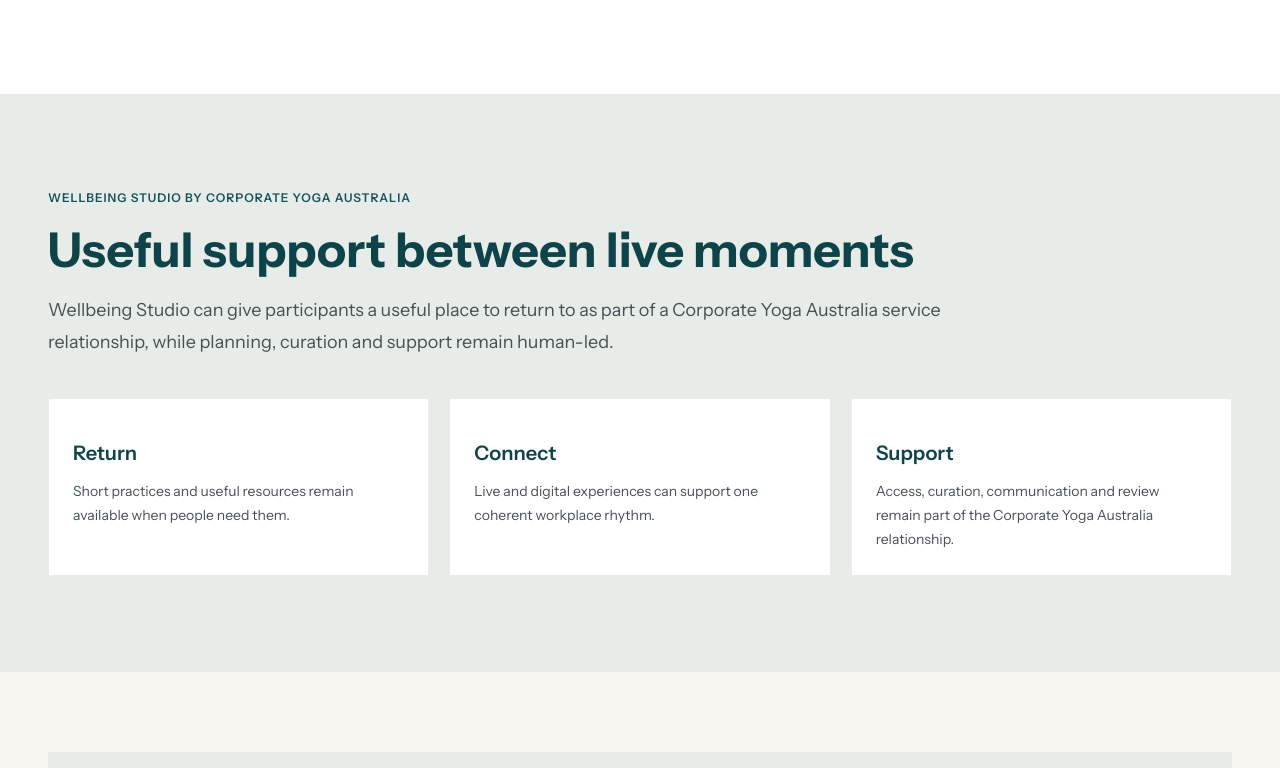
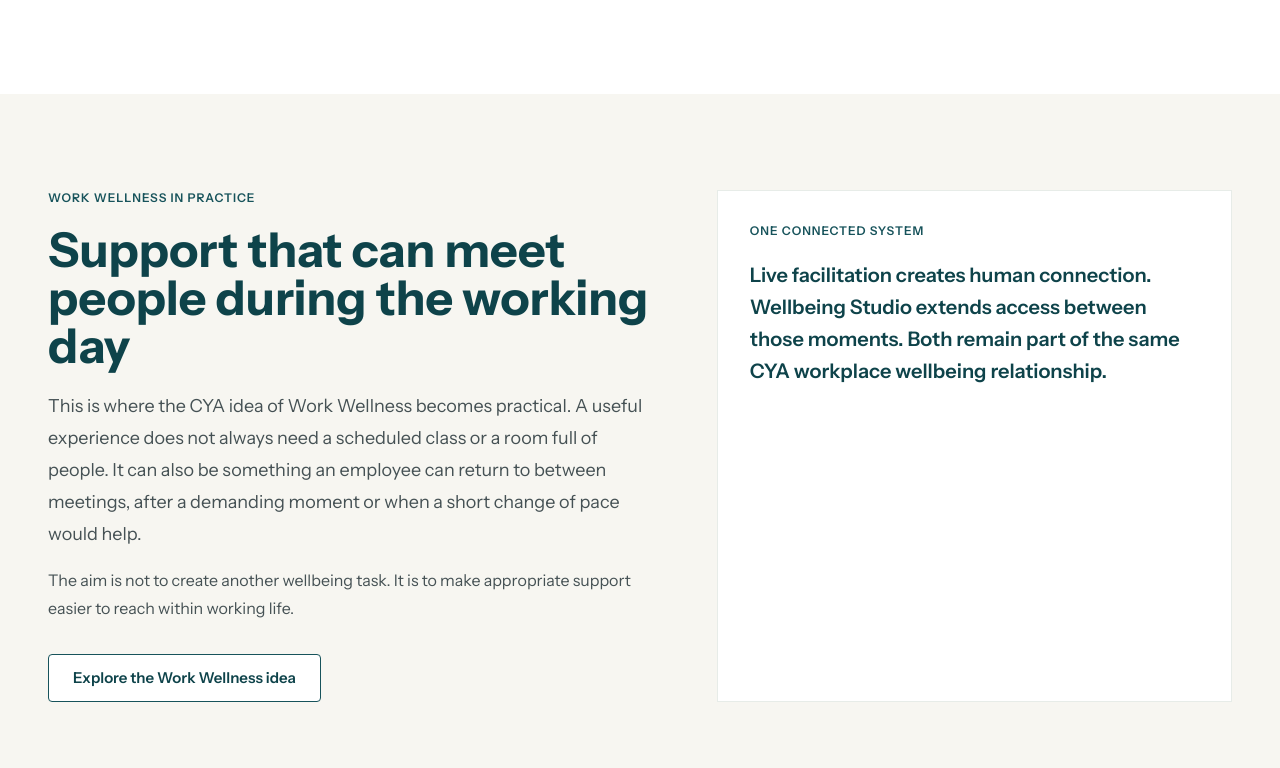
Before and after one commit to glennhammond/cya-website-prototype, a Next.js app: page /online-wellbeing in a window 1280 px wide. Shown: the part 1152-1920 px from the top of the page. Built offline with nearby package versions, Linux system fonts and the light colour scheme.

Commit message:
brand: connect Wellbeing Studio to Work Wellness system

```diff
--- a/app/online-wellbeing/page.tsx
+++ b/app/online-wellbeing/page.tsx
@@ -13,6 +13,7 @@ export default function OnlineWellbeingPage() {
     <section className="bg-[var(--cya-surface-page)] py-16 lg:py-20"><ProductionContainer><ProductionKicker>Human-led continuity</ProductionKicker><h1 className="mt-5 max-w-4xl text-[clamp(2.8rem,5vw,4.5rem)] font-bold leading-[1.05]">Keep useful wellbeing connected across hybrid work</h1><p className="mt-6 max-w-3xl text-lg leading-8 text-[var(--cya-body)]">Online Wellbeing extends the Corporate Yoga Australia relationship across locations and working patterns. It is a connected service—not a standalone platform proposition.</p><div className="mt-8 flex flex-col gap-3 sm:flex-row"><ProductionAction href="#online-service">Explore Online Wellbeing</ProductionAction><ProductionAction href="/contact?interest=program" style="secondary">Plan a connected program</ProductionAction></div></ProductionContainer></section>
     <ReviewImageDirection id="IMAGE 08 · ONLINE AND HYBRID PARTICIPATION" job="Context" subject="A genuine Corporate Yoga Australia online or hybrid experience showing human facilitation and people joining from more than one workplace context." treatment="Contained 3:2 image or carefully composed two-frame field note. Keep screens readable only where permission allows." format="3:2 desktop · adaptable to 4:3 mobile" avoid="Generic laptop stock, artificial video-call grids, visible private information, or imagery that makes Online Wellbeing look like standalone software." candidate="/images/selected/cya-online-wellbeing-context.webp" />
     <section id="online-service" className="bg-[var(--cya-surface-base)] py-20 lg:py-24"><ProductionContainer><ProductionKicker>One relationship across locations</ProductionKicker><h2 className="mt-5 text-4xl font-bold lg:text-5xl">Digital access is part of the service rhythm</h2><p className="mt-5 max-w-4xl text-lg text-[var(--cya-body)]">Online Wellbeing supports distributed teams through coordinated live experiences, useful resources and ongoing human curation.</p><div className="mt-10 grid gap-5 md:grid-cols-3"><ProductionCard title="Live online experiences" body="Human facilitation across locations with formats adapted for online participation." /><ProductionCard title="Useful resources between sessions" body="Short practices and expert material connected to the agreed workplace need." /><ProductionCard title="A visible Working Rhythm" body="A coherent cadence that can be reviewed and adapted with the organisation." /></div></ProductionContainer></section>
+    <section className="bg-[var(--cya-surface-page)] py-20 lg:py-24"><ProductionContainer className="grid gap-10 lg:grid-cols-[1.08fr_0.92fr] lg:gap-16"><div><ProductionKicker>Work Wellness in practice</ProductionKicker><h2 className="mt-5 max-w-4xl text-4xl font-bold lg:text-5xl">Support that can meet people during the working day</h2><p className="mt-5 max-w-4xl text-lg leading-8 text-[var(--cya-body)]">This is where the CYA idea of Work Wellness becomes practical. A useful experience does not always need a scheduled class or a room full of people. It can also be something an employee can return to between meetings, after a demanding moment or when a short change of pace would help.</p><p className="mt-4 max-w-4xl leading-7 text-[var(--cya-body)]">The aim is not to create another wellbeing task. It is to make appropriate support easier to reach within working life.</p><div className="mt-8"><ProductionAction href="/blog/what-is-work-wellness" style="secondary">Explore the Work Wellness idea</ProductionAction></div></div><aside className="border border-[var(--cya-divider)] bg-white p-8"><ProductionKicker>One connected system</ProductionKicker><p className="mt-5 text-xl font-semibold leading-8 text-[var(--cya-teal-dark)]">Live facilitation creates human connection. Wellbeing Studio extends access between those moments. Both remain part of the same CYA workplace wellbeing relationship.</p></aside></ProductionContainer></section>
     <section className="bg-[var(--cya-surface-subtle)] py-20 lg:py-24"><ProductionContainer><ProductionKicker>Wellbeing Studio by Corporate Yoga Australia</ProductionKicker><h2 className="mt-5 text-4xl font-bold lg:text-5xl">Useful support between live moments</h2><p className="mt-5 max-w-4xl text-lg leading-8 text-[var(--cya-body)]">Wellbeing Studio can give participants a useful place to return to as part of a Corporate Yoga Australia service relationship, while planning, curation and support remain human-led.</p><div className="mt-10 grid gap-5 md:grid-cols-3"><ProductionCard title="Return" body="Short practices and useful resources remain available when people need them." /><ProductionCard title="Connect" body="Live and digital experiences can support one coherent workplace rhythm." /><ProductionCard title="Support" body="Access, curation, communication and review remain part of the Corporate Yoga Australia relationship." /></div></ProductionContainer></section>
     <ProductionClosing heading="Build continuity without losing the human relationship" body="Shape an online rhythm around access, relevance and organisational confidence." href="/contact?interest=online" action="Explore Online Wellbeing" />
   </>;
```
